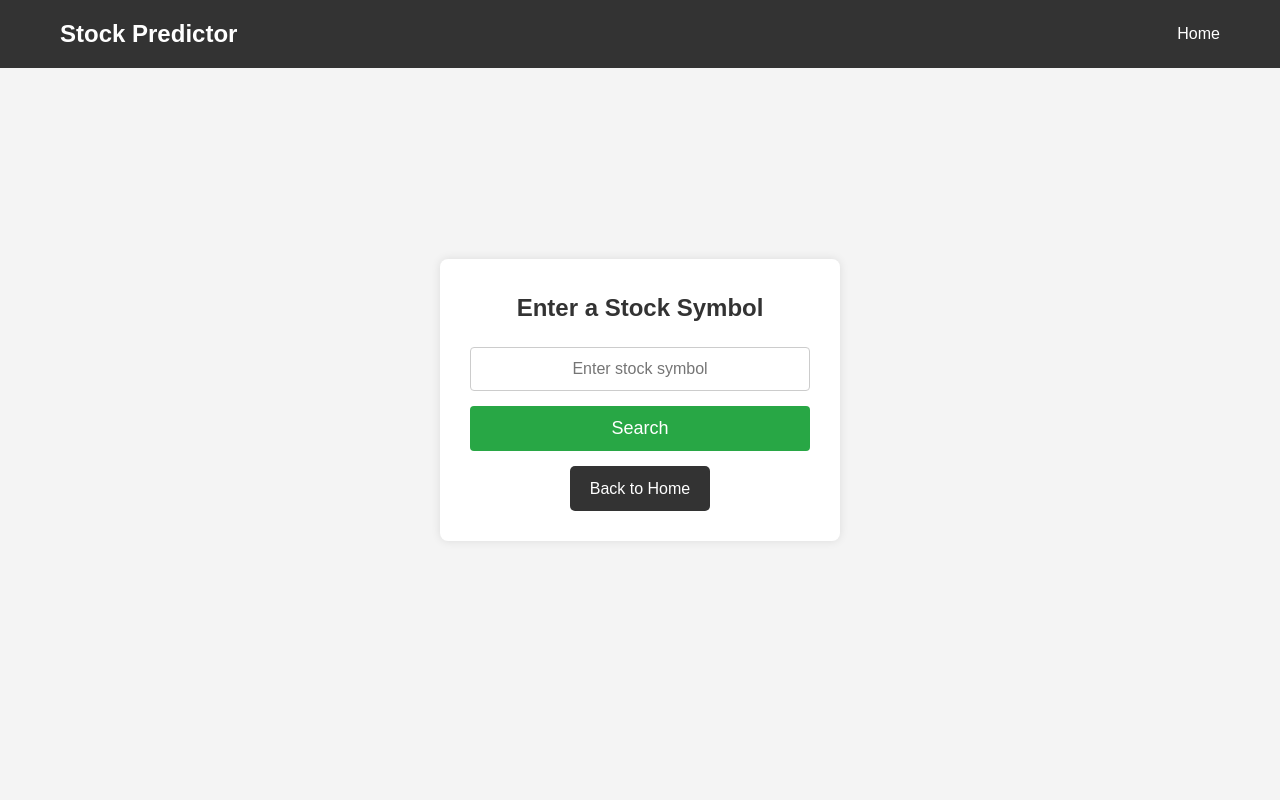
After one commit to rtrinu/TestModel, a Flask app: page /stock_input in a window 1280 px wide. The commit adds this page. Run offline with Flask 3, Linux system fonts and the light colour scheme.

Commit message:
added a new page for inputting stock symbol

```diff
--- a/app.py
+++ b/app.py
@@ -6,17 +6,14 @@ import matplotlib.pyplot as plt
 from datetime import datetime as dt, timedelta
 import random as rnd
 import os
-from flask import Flask, render_template, send_file
+from flask import Flask, render_template, send_file, request
 from homepagefunction import plot_close_data
+from stock import Stock
 
-
-# Initialize Flask app
 app = Flask(__name__)
 
 if not os.path.exists('static'):
     os.makedirs('static')
-
-
 
 @app.route('/')
 def index():
@@ -24,11 +21,22 @@ def index():
     plot_image_path = plot_close_data(img_filename)
     return render_template('index.html', image_path = plot_image_path)
 
+
+@app.route('/stock_input')
+def stock_input():
+    return render_template('stockInput.html')
+
 @app.route('/static/<filename>')
 def send_image(filename):
     return send_file(f'static/{filename}')
 
+@app.route('/stock',methods=['GET'])
+def get_stock_data():
+    stock_symbol = request.args.get('symbol','').upper()
+    if not stock_symbol:
+        return "Please enter a valid symbol"
 
+    user_stock = Stock(stock_symbol)
 
 if __name__ == '__main__':
     app.run(debug=True)
--- /dev/null
+++ b/static/stockInputStyles.css
@@ -0,0 +1,134 @@
+/* General Reset */
+* {
+    margin: 0;
+    padding: 0;
+    box-sizing: border-box;
+}
+
+/* Body */
+body {
+    font-family: Arial, sans-serif;
+    line-height: 1.6;
+    background-color: #f4f4f4;
+    color: #333;
+    display: flex;
+    flex-direction: column;
+    align-items: center;
+    justify-content: center;
+    height: 100vh;
+}
+
+/* Header (Same as Home Page) */
+header {
+    position: fixed;
+    width: 100%;
+    top: 0;
+    left: 0;
+    background-color: #333;
+    color: white;
+    padding: 15px 0;
+    z-index: 10;
+}
+
+header nav {
+    display: flex;
+    justify-content: space-between;
+    align-items: center;
+    max-width: 1200px;
+    margin: 0 auto;
+    padding: 0 20px;
+}
+
+header .logo {
+    font-size: 24px;
+    font-weight: bold;
+}
+
+header ul {
+    list-style: none;
+    display: flex;
+}
+
+header ul li {
+    margin-left: 20px;
+}
+
+header ul li a {
+    text-decoration: none;
+    color: white;
+    font-size: 16px;
+    transition: color 0.3s;
+}
+
+header ul li a:hover {
+    color: #00bcd4;
+}
+
+/* Input Form Styling */
+.stock-input-container {
+    background: white;
+    padding: 30px;
+    border-radius: 8px;
+    box-shadow: 0 0 10px rgba(0, 0, 0, 0.1);
+    text-align: center;
+    max-width: 400px;
+    width: 100%;
+}
+
+h2 {
+    font-size: 24px;
+    margin-bottom: 20px;
+    color: #333;
+}
+
+form {
+    display: flex;
+    flex-direction: column;
+    align-items: center;
+}
+
+input {
+    padding: 12px;
+    font-size: 16px;
+    border: 1px solid #ccc;
+    border-radius: 4px;
+    width: 100%;
+    margin-bottom: 15px;
+    text-align: center;
+}
+
+/* Submit Button */
+button {
+    padding: 12px 20px;
+    font-size: 18px;
+    background: #28a745;
+    color: white;
+    border: none;
+    border-radius: 4px;
+    cursor: pointer;
+    width: 100%;
+    transition: background 0.3s;
+}
+
+button:hover {
+    background: #218838;
+}
+
+/* Back Button */
+#back_home_button {
+    margin-top: 15px;
+}
+
+#back_home_button a {
+    display: inline-block;
+    text-decoration: none;
+    background: #333;
+    color: white;
+    padding: 10px 20px;
+    border-radius: 5px;
+    transition: background 0.3s;
+}
+
+#back_home_button a:hover {
+    background: #00bcd4;
+}
--- /dev/null
+++ b/templates/stockInput.html
@@ -0,0 +1,33 @@
+<!DOCTYPE html>
+<html lang="en">
+<head>
+    <meta charset="UTF-8">
+    <meta name="viewport" content="width=device-width, initial-scale=1.0">
+    <title>Stock Input</title>
+    <link rel="stylesheet" href="{{ url_for('static', filename='stockInputStyles.css') }}">
+</head>
+<body>
+
+    <header>
+        <nav>
+            <div class="logo">Stock Predictor</div>
+            <ul>
+                <li><a href="{{ url_for('index') }}">Home</a></li>
+            </ul>
+        </nav>
+    </header>
+
+    <div class="stock-input-container">
+        <h2>Enter a Stock Symbol</h2>
+        <form action="{{ url_for('get_stock_data') }}" method="GET">
+            <input type="text" name="stock" placeholder="Enter stock symbol" required>
+            <button type="submit">Search</button>
+        </form>
+
+        <div id="back_home_button">
+            <a href="{{ url_for('index') }}">Back to Home</a>
+        </div>
+    </div>
+
+</body>
+</html>
```
Also changed, not shown: templates/index.html (+5 -5 lines), static/indexStyles.css (renamed from static/styles.css), static/plot.png.
